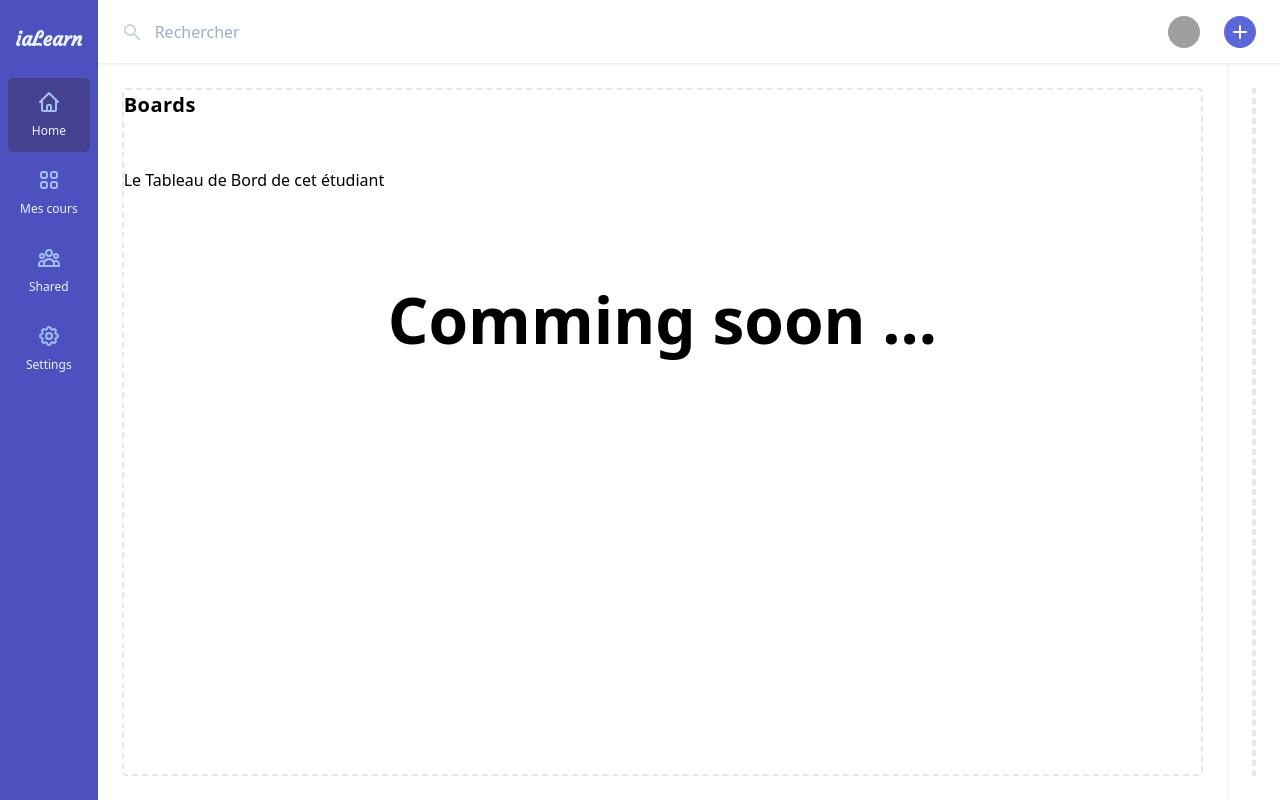
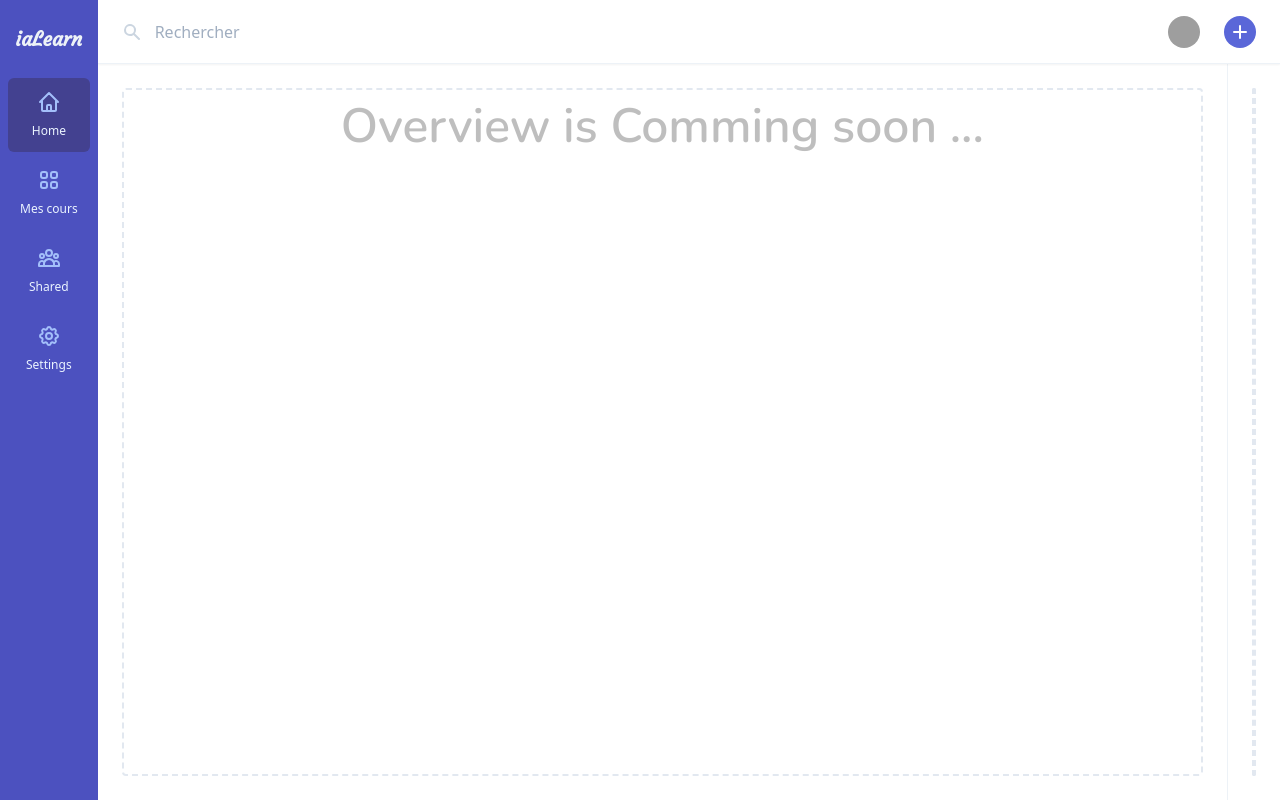
Before and after one commit to abdoul-rb/ialearn, a Nuxt app: page /app/student/dashboard in a window 1280 px wide. Built offline with nearby package versions, Linux system fonts and the light colour scheme; grey boxes are pictures that could not be loaded; what vue2-filters would draw is missing.

Commit message:
refactor: overview student dashboard

```diff
--- a/components/theFooter.vue
+++ b/components/theFooter.vue
@@ -22,19 +22,19 @@
         </div>
 
         <div class="px-5 py-2">
-          <nuxt-link :to="{ name: 'forum' }" class="text-base text-gray-300 hover:text-gray-400">
+          <nuxt-link :to="{ name: '' }" class="text-base text-gray-300 hover:text-gray-400">
             Conditions générales d'utilisation
           </nuxt-link>
         </div>
 
         <div class="px-5 py-2">
-          <nuxt-link :to="{ name: 'forum' }" class="text-base text-gray-300 hover:text-gray-400">
+          <nuxt-link :to="{ name: '' }" class="text-base text-gray-300 hover:text-gray-400">
             Contact
           </nuxt-link>
         </div>
 
         <div class="px-5 py-2">
-          <nuxt-link :to="{ name: 'forum' }" class="text-base text-gray-300 hover:text-gray-400">
+          <nuxt-link :to="{ name: '' }" class="text-base text-gray-300 hover:text-gray-400">
             Téléchargez l'application
           </nuxt-link>
         </div>
--- a/pages/app/student/dashboard/index.vue
+++ b/pages/app/student/dashboard/index.vue
@@ -1,15 +1,9 @@
 <template>
-  <main>
-    <div class="">
-      <h2 class="text-xl font-semibold tracking-wide">Boards</h2>
+  <div>
+    <div class="flex items-center justify-center h-96">
+      <h1 class="text-5xl font-nunito font-semibold opacity-25">Overview is Comming soon ...</h1>
     </div>
-    <div class="py-12">
-      Le Tableau de Bord de cet étudiant
-      <div class="flex items-center justify-center h-64">
-        <h1 class="text-6xl font-semibold">Comming soon ...</h1>
-      </div>
-    </div>
-  </main>
+  </div>
 </template>
 
 <script>
```
